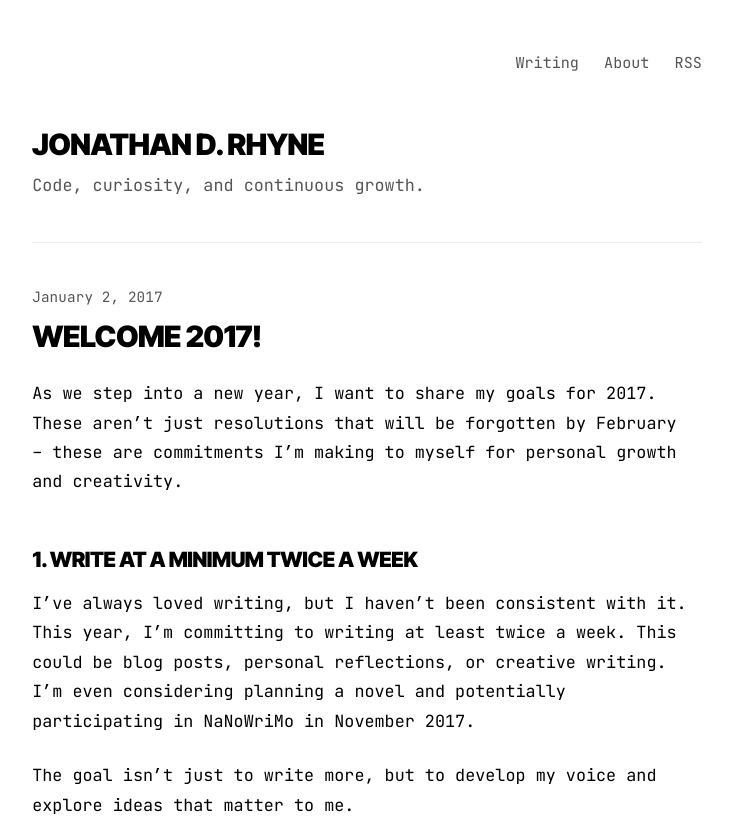
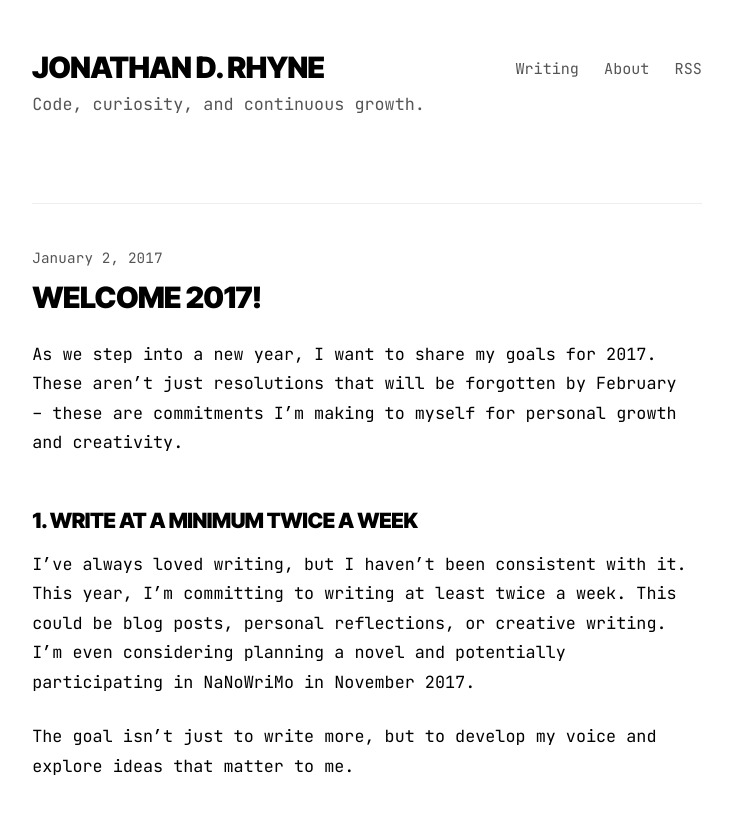
Before and after one commit to jdrhyne/jdrhyne-me, an Astro site: page / in a window 1280 px wide. Shown: the top 823 px of the page, without its empty margins (273-1005 px from the left). Built offline with nearby package versions, Linux system fonts and the light colour scheme; Astro itself is replaced by a stand-in of ours.

Commit message:
Align name/tagline with nav on homepage

```diff
--- a/src/components/Header.astro
+++ b/src/components/Header.astro
@@ -3,7 +3,14 @@ const isHome = Astro.url.pathname === '/';
 ---
 
 <header>
-  {!isHome && <a href="/" class="logo">JDRHYNE</a>}
+  {isHome ? (
+    <div class="intro">
+      <h1>JONATHAN D. RHYNE</h1>
+      <p>Code, curiosity, and continuous growth.</p>
+    </div>
+  ) : (
+    <a href="/" class="logo">JDRHYNE</a>
+  )}
   <nav>
     <a href="/thoughts">Writing</a>
     <a href="/about">About</a>
@@ -15,7 +22,22 @@ const isHome = Astro.url.pathname === '/';
   header {
     display: flex;
     justify-content: space-between;
-    align-items: baseline;
+    align-items: flex-start;
+  }
+
+  .intro h1 {
+    font-family: var(--font-display);
+    font-weight: 900;
+    font-size: 1.75rem;
+    line-height: 1.2;
+    letter-spacing: -0.02em;
+    text-transform: uppercase;
+    margin: 0 0 0.25rem 0;
+  }
+
+  .intro p {
+    color: var(--gray);
+    margin: 0;
   }
 
   .logo {
@@ -26,7 +48,12 @@ const isHome = Astro.url.pathname === '/';
     letter-spacing: -0.01em;
   }
 
-  nav { display: flex; gap: 1.5rem; font-size: 0.9rem; margin-left: auto; }
+  nav {
+    display: flex;
+    gap: 1.5rem;
+    font-size: 0.9rem;
+    padding-top: 0.35rem;
+  }
   nav a { text-decoration: none; color: var(--gray); }
   nav a:hover { color: var(--black); }
 </style>
--- a/src/pages/index.astro
+++ b/src/pages/index.astro
@@ -15,11 +15,6 @@ const { Content } = await latestPost.render();
 ---
 
 <Layout title={config.title} description={config.description}>
-  <section class="intro">
-    <h1>JONATHAN D. RHYNE</h1>
-    <p>Code, curiosity, and continuous growth.</p>
-  </section>
-
   <hr />
 
   {latestPost && (
@@ -46,9 +41,7 @@ const { Content } = await latestPost.render();
 </Layout>
 
 <style>
-  .intro { margin-bottom: 1.5rem; }
-  .intro h1 { margin-bottom: 0.5rem; }
-  .intro p { color: var(--gray); margin: 0; }
+  hr { margin-top: 2rem; }
 
   .latest { margin: 2rem 0; }
   .latest time {
```
